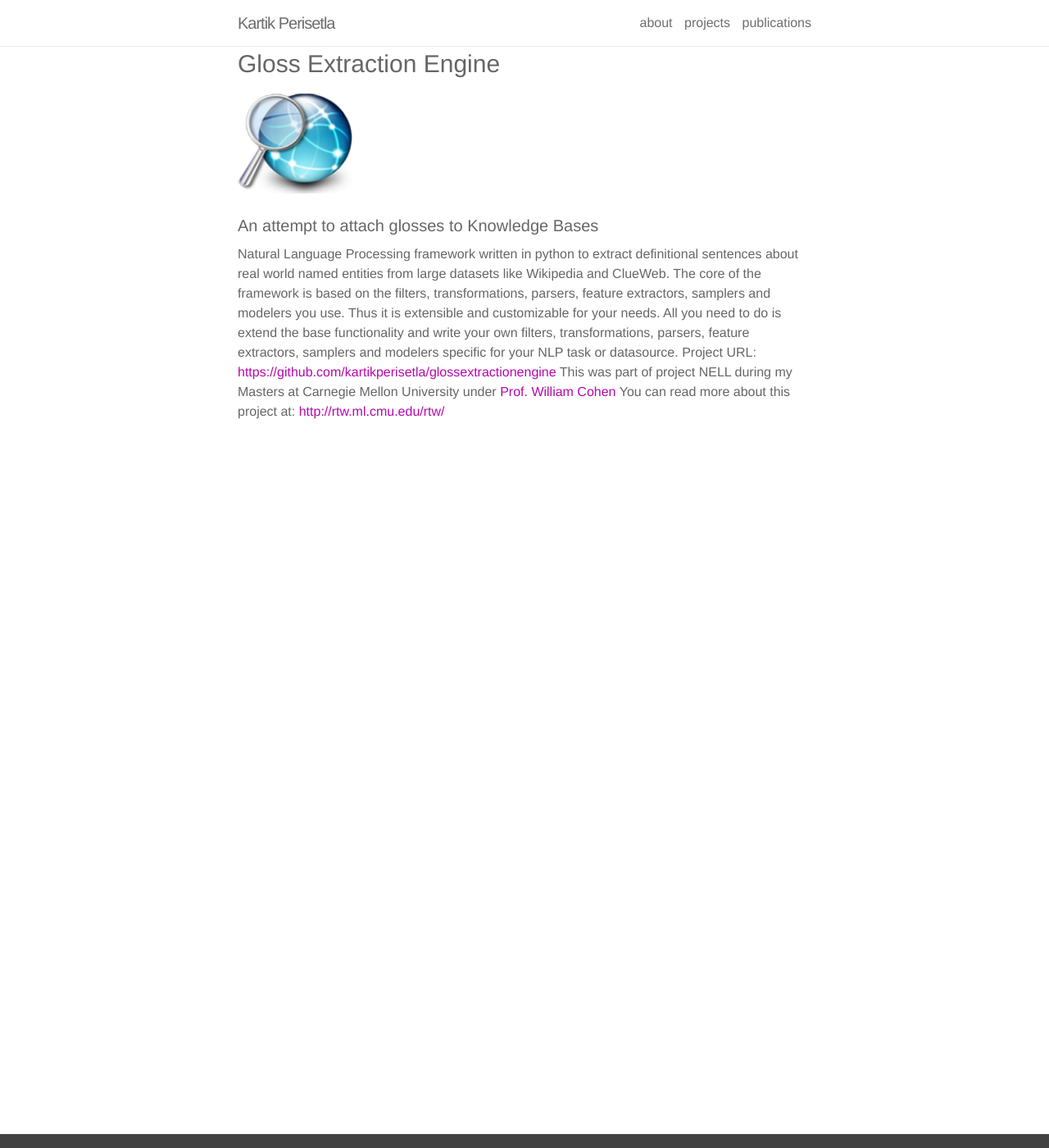
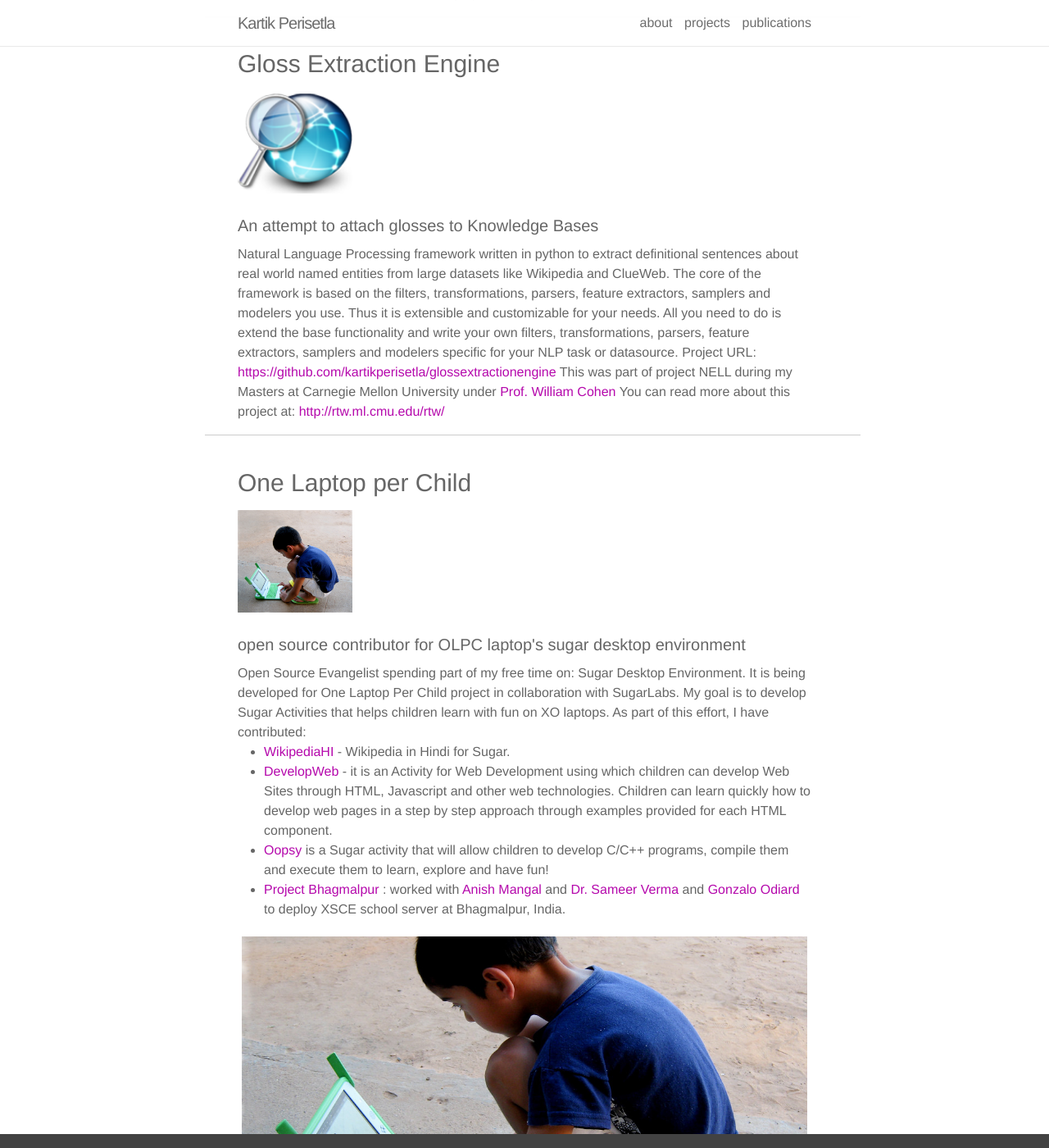
Before and after one commit to kartikperisetla/kartikperisetla.github.io, a Jekyll site: the page built from _pages/projects.md, in a window 1280 px wide and 1400 px high, scrolled down 3454 px. Shown: the whole window at 82% size. Built offline with Jekyll 4.4.1, drawn with Linux system fonts in a browser that asks for light colours; nearby versions of some CDN libraries; some of the changed text lies outside the part shown.

Commit message:
Update projects.md

```diff
--- a/_pages/projects.md
+++ b/_pages/projects.md
@@ -126,6 +126,60 @@
 
 </p>
 
+<h4 class="year" />
+<br />
+<h3>One Laptop per Child
+</h3>
+<img class="thumbnail" src="/assets/img/olpc1.jpg" width="140px" height="125px" border="0px" />
+<p>
+    <h4>open source contributor for OLPC laptop's sugar desktop environment</h4>
+    Open Source Evangelist spending part of my free time on: Sugar Desktop Environment. It is being developed for One
+    Laptop
+    Per Child project in collaboration with SugarLabs. My goal is to develop Sugar Activities that helps children learn
+    with
+    fun on XO laptops.
+
+    As part of this effort, I have contributed:
+
+    <ul>
+        <li><a href="http://activities.sugarlabs.org/en-US/sugar/addon/4632">WikipediaHI</a> - Wikipedia in Hindi for
+            Sugar.
+        </li>
+        <li><a href="https://sites.google.com/site/developwebactivity/">DevelopWeb</a> - it is an Activity for Web
+            Development using which children can develop Web Sites through HTML, Javascript and other web technologies.
+            Children can learn quickly how to develop web pages in a step by step approach through examples provided for
+            each HTML component.
+        </li>
+        <li><a href="https://sites.google.com/site/oopsysugaractivity/">Oopsy</a> is a Sugar activity that will allow
+            children to develop C/C++ programs, compile them and execute them to learn, explore and have fun!
+        </li>
+        <li>
+            <a href="https://bhagmalpur.wordpress.com/2013/07/21/hello-world-from-bhagmalpur-part-1/">Project
+                Bhagmalpur</a> : worked with <a href="https://people.sugarlabs.org/anish/site/">Anish Mangal</a> and <a
+                href="https://www.olpcsf.org/node/91">Dr. Sameer Verma</a> and <a
+                href="https://github.com/godiard">Gonzalo
+                Odiard</a> to deploy XSCE school server at Bhagmalpur, India.
+        </li>
+    </ul>
+
+    <div class="img_row">
+        <img class="col three left" src="{{ site.baseurl }}/assets/img/olpc1.jpg" alt=""
+            title="child using olpc laptop" />
+    </div>
+    <div class="col three caption">
+        a kid using OLPC laptop in Bhagmalpur, India
+    </div>
+
+    <div class="img_row">
+        <img class="col three left" src="{{ site.baseurl }}/assets/img/olpc2.jpg" alt=""
+            title="kids using olpc laptop" />
+    </div>
+    <div class="col three caption">
+        kids using Wikipedia Hindi at Bhagmalpur
+    </div>
+
+</p>
+
 <!--
 {% for project in site.projects %}
 
```
